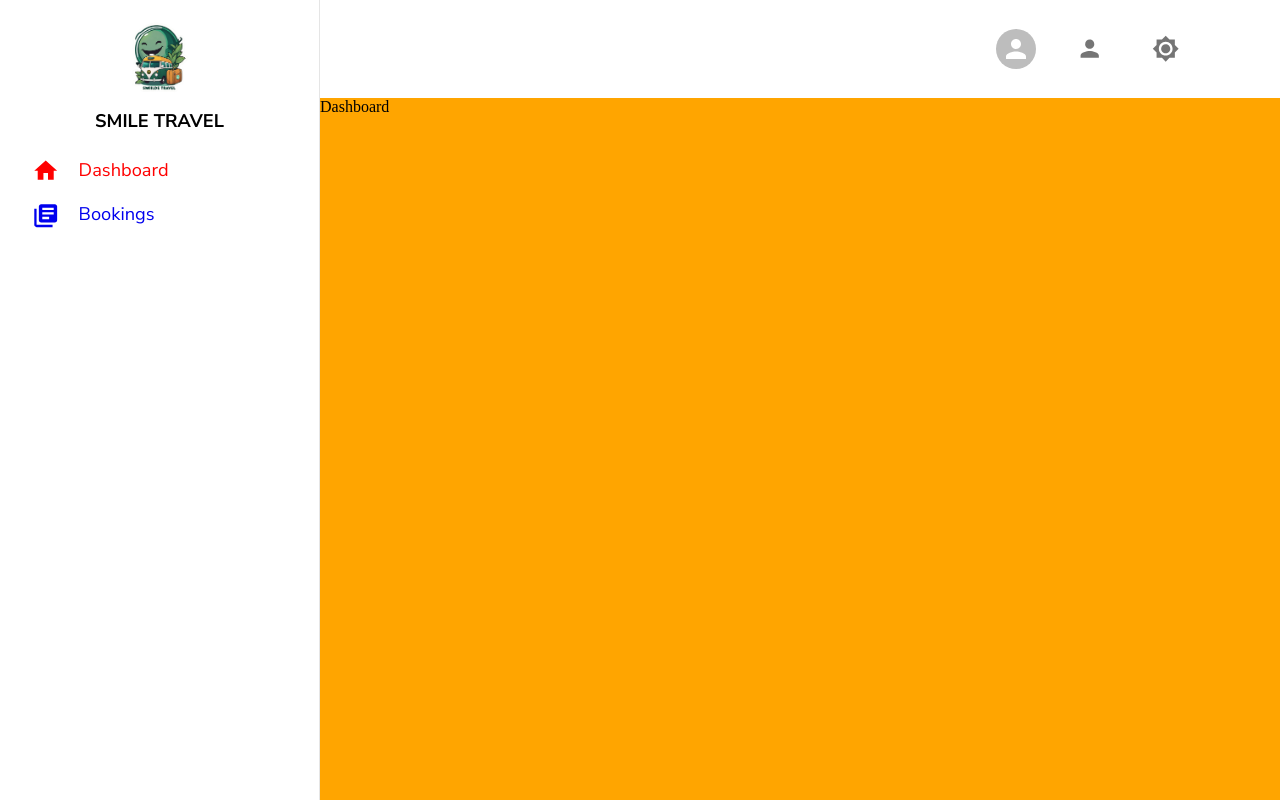
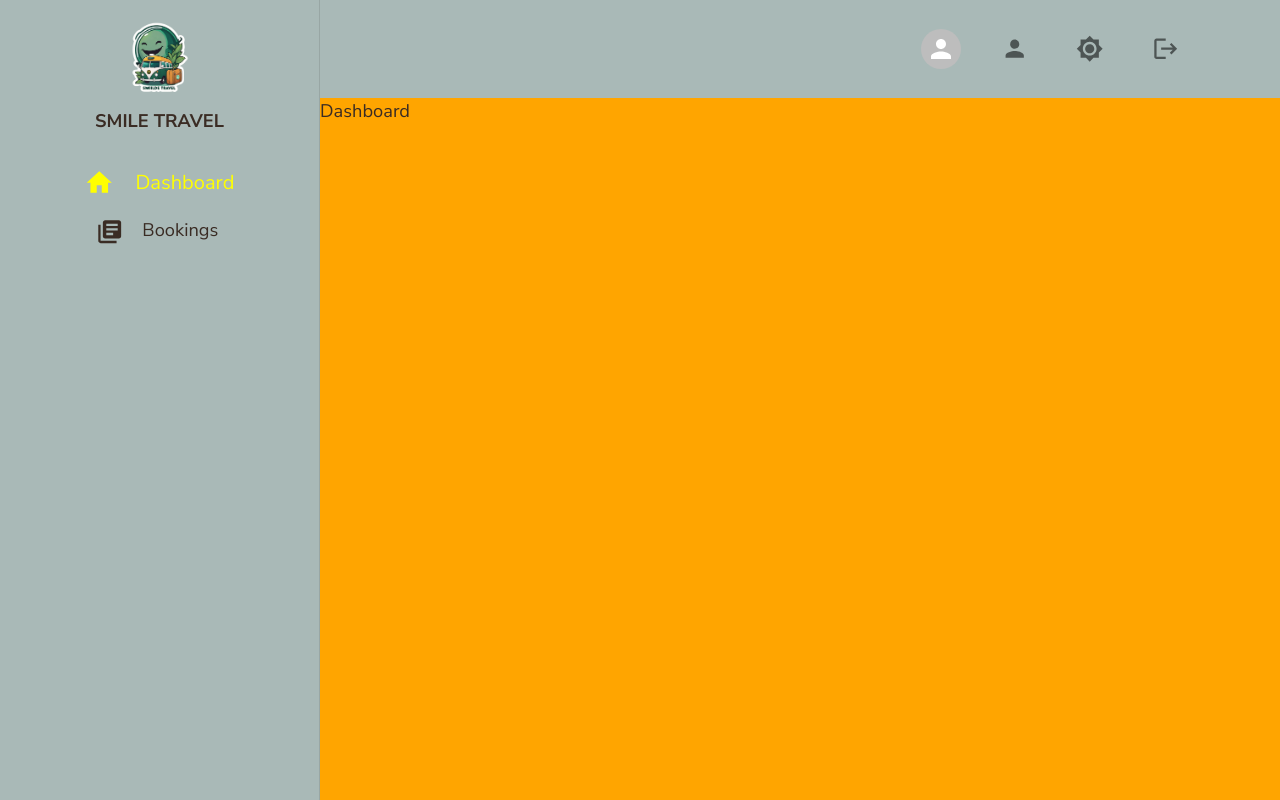
Before and after one commit to WatkornFeng/react-travel-admin, a React (Vite) app: page /dashboard in a window 1280 px wide. Built offline with nearby package versions, Linux system fonts and the light colour scheme.

Commit message:
setting theme

```diff
--- a/src/App.tsx
+++ b/src/App.tsx
@@ -1,14 +1,19 @@
+import { useMemo } from "react";
 import { BrowserRouter, Navigate, Route, Routes } from "react-router-dom";
+import { CssBaseline, ThemeProvider, createTheme } from "@mui/material";
+import { themeColors } from "./theme";
+import { useColorMode } from "./context/ColorModeContext";
 import AppLayout from "./components/AppLayout";
-
 import Bookings from "./pages/Bookings";
 import Dashboard from "./pages/Dashboard";
 import Accounts from "./pages/Accounts";
-import { ColorModeProvider } from "./context/ColorModeContext";
 
 function App() {
+  const { mode } = useColorMode();
+  const theme = useMemo(() => createTheme(themeColors(mode)), [mode]);
   return (
-    <ColorModeProvider>
+    <ThemeProvider theme={theme}>
+      <CssBaseline />
       <BrowserRouter>
         <Routes>
           <Route element={<AppLayout />}>
@@ -22,7 +27,7 @@ function App() {
         <Route path="*" element={<PageNotFound />} /> */}
         </Routes>
       </BrowserRouter>
-    </ColorModeProvider>
+    </ThemeProvider>
   );
 }
 
--- a/src/components/Header.tsx
+++ b/src/components/Header.tsx
@@ -2,13 +2,14 @@ import { Avatar, Box } from "@mui/material";
 import { styled } from "@mui/system";
 import HeaderMenu from "./HeaderMenu";
 
-const StyledHeader = styled(Box)({
+const StyledHeader = styled(Box)(({ theme }) => ({
   padding: "1.2rem 4.8rem",
   display: "flex",
   alignItems: "center",
   justifyContent: "flex-end",
   gap: "1rem",
-});
+  backgroundColor: theme.palette.primary.main,
+}));
 function Header() {
   return (
     <StyledHeader>
--- a/src/components/HeaderMenu.tsx
+++ b/src/components/HeaderMenu.tsx
@@ -1,55 +1,43 @@
-import {
-  Box,
-  IconButton,
-  List,
-  ListItem,
-  Tooltip,
-  useTheme,
-} from "@mui/material";
+import { Box, IconButton, List, ListItem, Tooltip } from "@mui/material";
 import { styled } from "@mui/system";
 import PersonIcon from "@mui/icons-material/Person";
 import NightsStayIcon from "@mui/icons-material/NightsStay";
 import { useNavigate } from "react-router-dom";
 import Brightness7Icon from "@mui/icons-material/Brightness7";
 import { useColorMode } from "../context/ColorModeContext";
-// import { useTheme } from "@emotion/react";
-const StyledHeaderMenu = styled(Box)({
+import LogoutIcon from "@mui/icons-material/Logout";
+const StyledHeaderMenu = styled(List)({
   display: "flex",
-  gap: "0.4rem",
+  // gap: "0.5rem",
 });
 function HeaderMenu() {
   const navigate = useNavigate();
-  const colorMode = useColorMode();
-  const theme = useTheme();
+  const { toggleColorMode, mode } = useColorMode();
 
   return (
-    <List
-      disablePadding
-      sx={{
-        display: "flex",
-      }}
-    >
+    <StyledHeaderMenu disablePadding>
       <ListItem>
-        <IconButton onClick={() => navigate("/account")}>
-          <Tooltip title="User Account">
+        <Tooltip title="User Account">
+          <IconButton onClick={() => navigate("/account")}>
             <PersonIcon />
-          </Tooltip>
-        </IconButton>
+          </IconButton>
+        </Tooltip>
       </ListItem>
       <ListItem>
-        <IconButton onClick={colorMode.toggleColorMode}>
-          {theme.palette.mode === "dark" ? (
-            <Tooltip title="Dark Mode">
-              <NightsStayIcon />
-            </Tooltip>
-          ) : (
-            <Tooltip title="Light Mode">
-              <Brightness7Icon />
-            </Tooltip>
-          )}
-        </IconButton>
+        <Tooltip title={`${mode.toUpperCase()} MODE`}>
+          <IconButton onClick={toggleColorMode}>
+            {mode === "dark" ? <NightsStayIcon /> : <Brightness7Icon />}
+          </IconButton>
+        </Tooltip>
       </ListItem>
-    </List>
+      <ListItem>
+        <Tooltip title="Log out">
+          <IconButton onClick={toggleColorMode}>
+            <LogoutIcon />
+          </IconButton>
+        </Tooltip>
+      </ListItem>
+    </StyledHeaderMenu>
   );
 }
 
--- a/src/components/Logo.tsx
+++ b/src/components/Logo.tsx
@@ -21,7 +21,7 @@ function Logo() {
           maxHeight: "100px",
         }}
       />
-      <Typography fontWeight="bold" textTransform="uppercase">
+      <Typography fontWeight="bold" textTransform="uppercase" variant="body1">
         Smile Travel
       </Typography>
     </Box>
--- a/src/components/MainNav.tsx
+++ b/src/components/MainNav.tsx
@@ -2,20 +2,28 @@ import { NavLink } from "react-router-dom";
 import { Box, Typography, styled } from "@mui/material";
 import HomeIcon from "@mui/icons-material/Home";
 import LibraryBooksIcon from "@mui/icons-material/LibraryBooks";
-const NavList = styled(Box)({
+const NavList = styled(Box)(({ theme }) => ({
   display: "flex",
   flexDirection: "column",
-  gap: "0.8rem",
-});
-const StyledNavLink = styled(NavLink)({
-  textDecoration: "none",
-  display: "flex",
   alignItems: "center",
-  gap: "1.2rem",
+  gap: "1rem",
+}));
+const StyledNavLink = styled(NavLink)(({ theme }) => ({
+  "&:link,&:visited": {
+    textDecoration: "none",
+    display: "flex",
+    alignItems: "center",
+    gap: "1.2rem",
+    color: theme.palette.text.primary,
+    transition: "all 0.3s",
+
+    minWidth: "50%",
+  },
   "&:hover,&.active": {
-    color: "red",
+    color: "yellow",
+    transform: "scale(1.1)",
   },
-});
+}));
 
 function MainNav() {
   return (
@@ -24,6 +32,7 @@ function MainNav() {
         <HomeIcon />
         <Typography variant="subtitle1">Dashboard</Typography>
       </StyledNavLink>
+
       <StyledNavLink to="/bookings">
         <LibraryBooksIcon />
         <Typography variant="subtitle1">Bookings</Typography>
--- a/src/components/Sidebar.tsx
+++ b/src/components/Sidebar.tsx
@@ -6,10 +6,10 @@ const StyledSideBar = styled(Box)(({ theme }) => ({
   gridRow: "1/-1",
   display: "flex",
   flexDirection: "column",
-  gap: "1.2rem",
+  gap: "2rem",
   padding: "0.5rem 2rem",
   borderRight: "0.5px solid rgba(0,0,0,0.1)",
-  // boxShadow: "10px 10px 46px -7px rgba(0,0,0,0.53)",
+  backgroundColor: theme.palette.primary.main,
 }));
 function Sidebar() {
   return (
--- a/src/context/ColorModeContext.tsx
+++ b/src/context/ColorModeContext.tsx
@@ -1,18 +1,22 @@
-import { ThemeProvider, createTheme } from "@mui/material";
-import { createContext, useContext, useMemo, useState } from "react";
-
+import { createContext, useContext, useEffect, useMemo, useState } from "react";
+export type IModePalette = "light" | "dark";
 interface IColorModeContext {
   toggleColorMode: () => void;
+  mode: IModePalette;
 }
 
 export const ColorModeContext = createContext<IColorModeContext>({
   toggleColorMode: () => {},
+  mode: "light",
 });
 
 function ColorModeProvider({ children }: { children: React.ReactNode }) {
-  const [mode, setMode] = useState<"light" | "dark">("light");
-
-  const colorMode = useMemo(
+  const [mode, setMode] = useState<IModePalette>("light");
+  useEffect(() => {
+    if (window.matchMedia("(prefers-color-scheme: dark)").matches)
+      setMode("dark");
+  }, []);
+  const { toggleColorMode } = useMemo(
     () => ({
       toggleColorMode: () => {
         setMode((prevMode) => (prevMode === "light" ? "dark" : "light"));
@@ -20,26 +24,10 @@ function ColorModeProvider({ children }: { children: React.ReactNode }) {
     }),
     []
   );
-  const theme = useMemo(
-    () =>
-      createTheme({
-        palette: {
-          mode,
-        },
-        typography: {
-          "fontFamily": `"Nunito Sans", "Helvetica", "Arial", sans-serif`,
-          "fontSize": 16,
-          "fontWeightLight": 300,
-          "fontWeightRegular": 400,
-          "fontWeightMedium": 500,
-        },
-      }),
-    [mode]
-  );
 
   return (
-    <ColorModeContext.Provider value={colorMode}>
-      <ThemeProvider theme={theme}>{children}</ThemeProvider>
+    <ColorModeContext.Provider value={{ toggleColorMode, mode }}>
+      {children}
     </ColorModeContext.Provider>
   );
 }
--- a/src/main.tsx
+++ b/src/main.tsx
@@ -1,9 +1,12 @@
 import React from "react";
 import ReactDOM from "react-dom/client";
 import App from "./App.tsx";
+import { ColorModeProvider } from "./context/ColorModeContext";
 
 ReactDOM.createRoot(document.getElementById("root")!).render(
   <React.StrictMode>
-    <App />
+    <ColorModeProvider>
+      <App />
+    </ColorModeProvider>
   </React.StrictMode>
 );
--- /dev/null
+++ b/src/theme.ts
@@ -0,0 +1,52 @@
+import { blue, grey, lightBlue } from "@mui/material/colors";
+import { IModePalette } from "./context/ColorModeContext";
+export const themeColors = (mode: IModePalette) => ({
+  typography: {
+    fontFamily: `"Nunito Sans", "Helvetica", "Arial", sans-serif`,
+    fontSize: 16,
+    fontWeightLight: 300,
+    fontWeightRegular: 400,
+    fontWeightMedium: 500,
+  },
+  palette: {
+    mode,
+    ...(mode === "light"
+      ? {
+          // palette values for light mode
+          primary: {
+            main: "#A9B9B7ff",
+            // white: "#fff",
+          },
+          text: {
+            primary: "#3A2C24ff",
+          },
+        }
+      : {
+          // palette values for dark mode
+          primary: {
+            main: "#142B2Fff",
+            // white: "#003366",
+          },
+          text: {
+            primary: "#D0D1C6ff",
+            // midNightBlue: "#2196f3",
+          },
+          background: {
+            // default: "#1e1e1e",
+          },
+        }),
+  },
+});
+
+// palette: {
+//   primary: {
+//     main: "#142B2Fff",
+//     dark: "#2A474Cff",
+//     light: "#A9B9B7ff",
+//   },
+//   secondary: {
+//     main: "#3A2C24ff",
+//     dark: " #BAB7ACff",
+//     light: "#D0D1C6ff",
+//   },
+// },
```
Also changed, not shown: src/components/AppLayout.tsx (+0 -9 lines).
